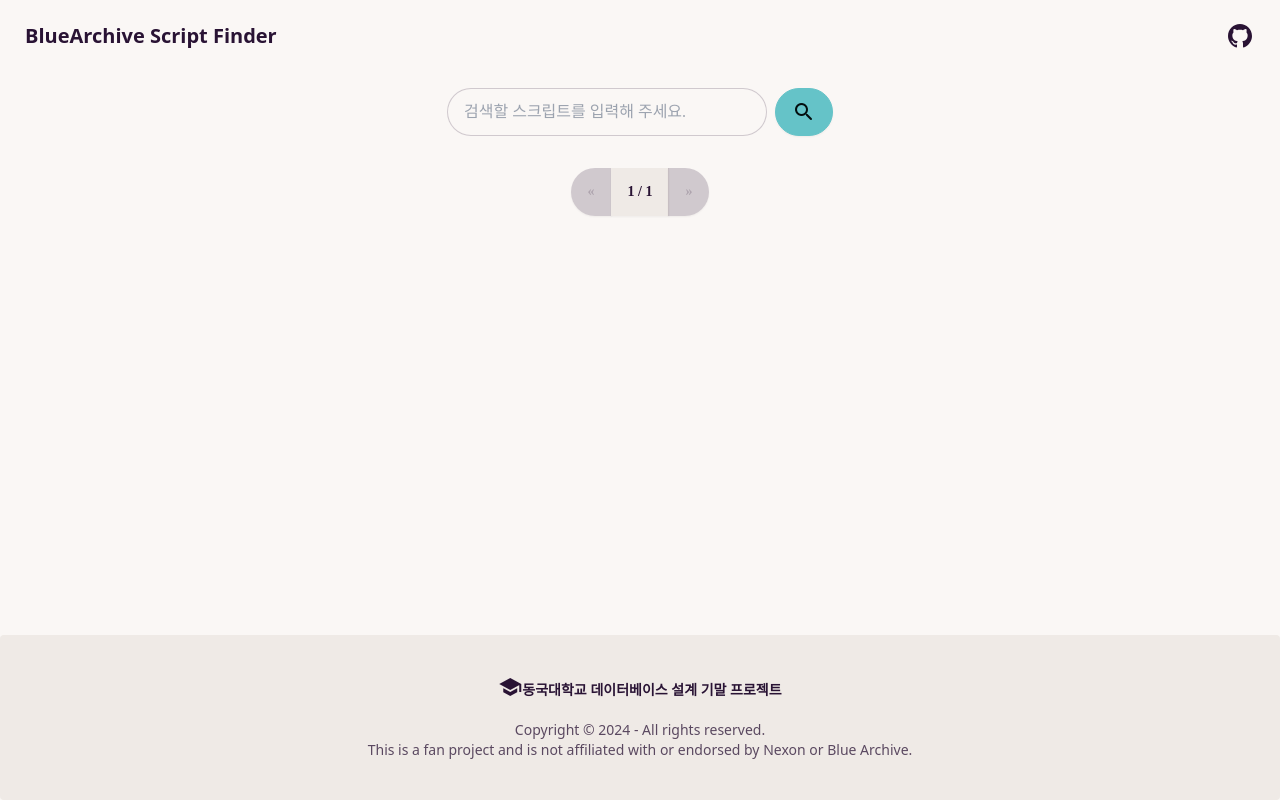
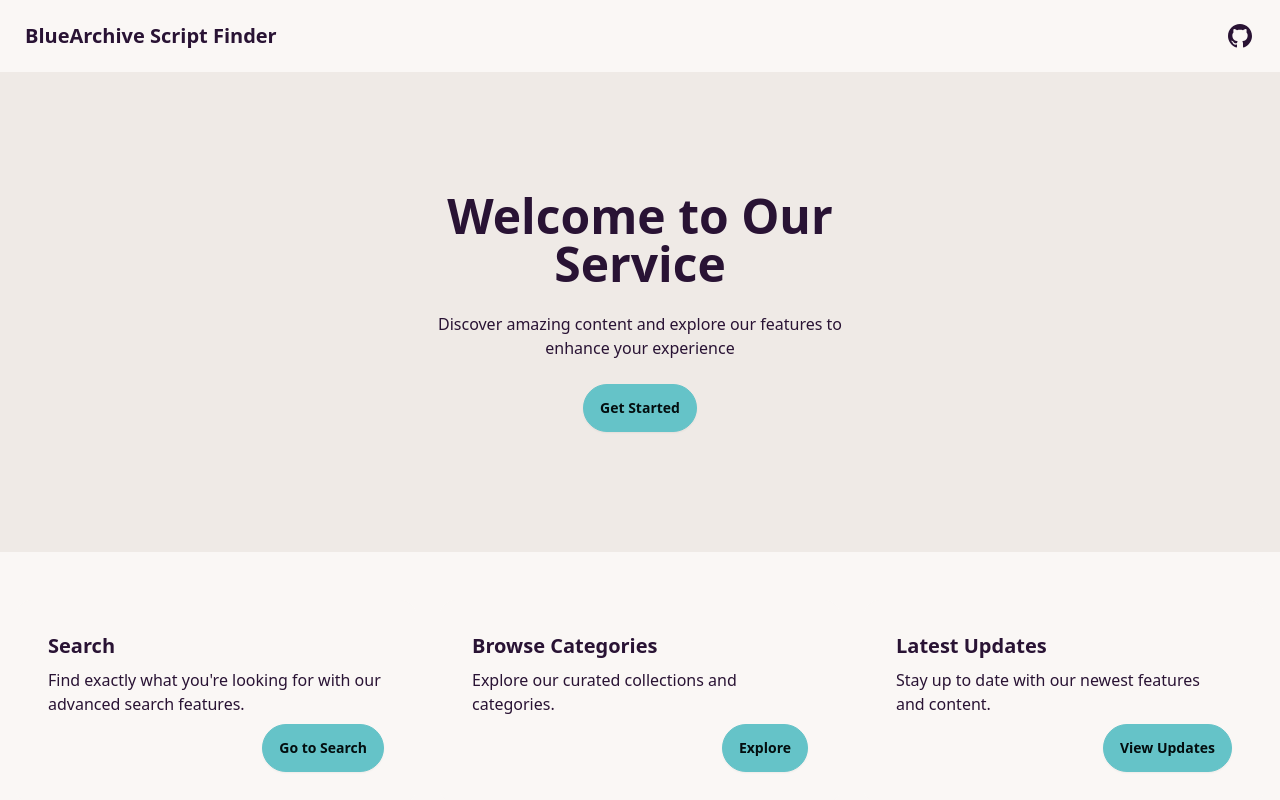
Before and after one commit to RieLCho/CSC4020-final-project, a React (Vite) app in the folder frontend/: page / in a window 1280 px wide. Shown: the top 800 px of the page. Built offline with nearby package versions, Linux system fonts and the light colour scheme; a web font is replaced by a local one.

Commit message:
feat: add Search page and update routing for improved navigation

```diff
--- a/frontend/src/App.tsx
+++ b/frontend/src/App.tsx
@@ -1,10 +1,11 @@
 import React from 'react';
 import { QueryClient, QueryClientProvider } from 'react-query';
 import { BrowserRouter as Router, Routes, Route } from 'react-router-dom';
-import Home from './pages/Home';
+import Search from './pages/Search';
 import DetailPage from './pages/Detail';
 import Header from './components/Header';
 import Footer from './components/Footer';
+import Home from './pages/Home';
 
 const queryClient = new QueryClient();
 
@@ -16,6 +17,7 @@
           <Header />
           <main className="flex-grow">
             <Routes>
+              <Route path="/search" element={<Search />} />
               <Route path="/" element={<Home />} />
               <Route path="/detail" element={<DetailPage />} />
             </Routes>
--- a/frontend/src/pages/Home.tsx
+++ b/frontend/src/pages/Home.tsx
@@ -1,76 +1,60 @@
-import { useState, useEffect } from 'react';
-import { useQuery } from 'react-query';
-import { useNavigate, useLocation } from 'react-router-dom';
-import Pagination from '../components/Pagination';
-import { PostBlueArchiveSearch } from '../api';
-import FrameCard from '../components/FrameCard';
-import SearchBar from '../components/Searchbar';
-import { SearchRes } from '../types';
-import DetailModal from './Detail';
-import NoResult from '../components/NoResult';
-
 const Home = () => {
-  const navigate = useNavigate();
-  const location = useLocation();
-  const queryParams = new URLSearchParams(location.search);
-  const initialQuery = queryParams.get('query') || '';
-  const initialPage = parseInt(queryParams.get('page') || '1', 10);
-
-  const [query, setQuery] = useState(initialQuery);
-  const [page, setPage] = useState(initialPage);
-
-  const { data, isLoading, isError } = useQuery<SearchRes>(
-    ['frames', query, page],
-    () => PostBlueArchiveSearch(query, page),
-    {
-      enabled: !!query,
-      staleTime: 5 * 60 * 1000,
-      cacheTime: 10 * 60 * 1000,
-    }
-  );
-
-  useEffect(() => {
-    const params = new URLSearchParams();
-    if (query) params.set('query', query);
-    if (page) params.set('page', page.toString());
-    navigate({ search: params.toString() });
-  }, [query, page, navigate]);
-
-  const handleSearch = (searchQuery: string) => {
-    setQuery(searchQuery);
-    setPage(1); // reset to first page on new search
-  };
-
-  const isDataLengthZero = data?.data.length === 0;
-
   return (
-    <div className="flex flex-col justify-center gap-y-4 p-4 font-gyeonggi-title">
-      <SearchBar onSearch={handleSearch} initialQuery={initialQuery} />
-      <DetailModal />
-      {isLoading ? (
-        <div className="h-[90vh] flex justify-center items-center">
-          <span className="loading loading-spinner loading-lg"></span>
-        </div>
-      ) : isError ? (
-        <div className="alert alert-error shadow-lg">
-          <div>
-            <span>Error loading frames.</span>
+    <div className="min-h-screen">
+      <div className="hero min-h-[60vh] bg-base-200">
+        <div className="hero-content text-center">
+          <div className="max-w-md">
+            <h1 className="text-5xl font-bold">Welcome to Our Service</h1>
+            <p className="py-6">
+              Discover amazing content and explore our features to enhance your
+              experience
+            </p>
+            <button className="btn btn-primary">Get Started</button>
           </div>
         </div>
-      ) : isDataLengthZero ? (
-        <NoResult />
-      ) : (
-        <div className="flex flex-col items-center">
-          <div className="grid grid-cols-1 sm:grid-cols-1 md:grid-cols-2 lg:grid-cols-3 gap-2 w-full">
-            <FrameCard frames={data?.data || []} />
+      </div>
+
+      <div className="container mx-auto py-12 px-4">
+        <div className="grid grid-cols-1 md:grid-cols-2 lg:grid-cols-3 gap-6">
+          <div className="card bg-base-100 shadow-xl">
+            <div className="card-body">
+              <h2 className="card-title">Search</h2>
+              <p>
+                Find exactly what you're looking for with our advanced search
+                features.
+              </p>
+              <div className="card-actions justify-end">
+                <button
+                  className="btn btn-primary"
+                  onClick={() => (window.location.href = '/search')}
+                >
+                  Go to Search
+                </button>
+              </div>
+            </div>
           </div>
-          <Pagination
-            currentPage={page}
-            totalPages={data?.total_page || 1}
-            onPageChange={(newPage) => setPage(newPage)}
-          />
+
+          <div className="card bg-base-100 shadow-xl">
+            <div className="card-body">
+              <h2 className="card-title">Browse Categories</h2>
+              <p>Explore our curated collections and categories.</p>
+              <div className="card-actions justify-end">
+                <button className="btn btn-primary">Explore</button>
+              </div>
+            </div>
+          </div>
+
+          <div className="card bg-base-100 shadow-xl">
+            <div className="card-body">
+              <h2 className="card-title">Latest Updates</h2>
+              <p>Stay up to date with our newest features and content.</p>
+              <div className="card-actions justify-end">
+                <button className="btn btn-primary">View Updates</button>
+              </div>
+            </div>
+          </div>
         </div>
-      )}
+      </div>
     </div>
   );
 };
--- /dev/null
+++ b/frontend/src/pages/Search.tsx
@@ -0,0 +1,78 @@
+import { useState, useEffect } from 'react';
+import { useQuery } from 'react-query';
+import { useNavigate, useLocation } from 'react-router-dom';
+import Pagination from '../components/Pagination';
+import { PostBlueArchiveSearch } from '../api';
+import FrameCard from '../components/FrameCard';
+import SearchBar from '../components/Searchbar';
+import { SearchRes } from '../types';
+import DetailModal from './Detail';
+import NoResult from '../components/NoResult';
+
+const Search = () => {
+  const navigate = useNavigate();
+  const location = useLocation();
+  const queryParams = new URLSearchParams(location.search);
+  const initialQuery = queryParams.get('query') || '';
+  const initialPage = parseInt(queryParams.get('page') || '1', 10);
+
+  const [query, setQuery] = useState(initialQuery);
+  const [page, setPage] = useState(initialPage);
+
+  const { data, isLoading, isError } = useQuery<SearchRes>(
+    ['frames', query, page],
+    () => PostBlueArchiveSearch(query, page),
+    {
+      enabled: !!query,
+      staleTime: 5 * 60 * 1000,
+      cacheTime: 10 * 60 * 1000,
+    }
+  );
+
+  useEffect(() => {
+    const params = new URLSearchParams();
+    if (query) params.set('query', query);
+    if (page) params.set('page', page.toString());
+    navigate(`/search?${params.toString()}`);
+  }, [query, page, navigate]);
+
+  const handleSearch = (searchQuery: string) => {
+    setQuery(searchQuery);
+    setPage(1); // reset to first page on new search
+  };
+
+  const isDataLengthZero = data?.data.length === 0;
+
+  return (
+    <div className="flex flex-col justify-center gap-y-4 p-4 font-gyeonggi-title">
+      <SearchBar onSearch={handleSearch} initialQuery={initialQuery} />
+      <DetailModal />
+      {isLoading ? (
+        <div className="h-[90vh] flex justify-center items-center">
+          <span className="loading loading-spinner loading-lg"></span>
+        </div>
+      ) : isError ? (
+        <div className="alert alert-error shadow-lg">
+          <div>
+            <span>Error loading frames.</span>
+          </div>
+        </div>
+      ) : isDataLengthZero ? (
+        <NoResult />
+      ) : (
+        <div className="flex flex-col items-center">
+          <div className="grid grid-cols-1 sm:grid-cols-1 md:grid-cols-2 lg:grid-cols-3 gap-2 w-full">
+            <FrameCard frames={data?.data || []} />
+          </div>
+          <Pagination
+            currentPage={page}
+            totalPages={data?.total_page || 1}
+            onPageChange={(newPage) => setPage(newPage)}
+          />
+        </div>
+      )}
+    </div>
+  );
+};
+
+export default Search;
--- /dev/null
+++ b/frontend/src/routes.tsx
@@ -0,0 +1,17 @@
+import { createBrowserRouter } from 'react-router-dom';
+import Search from './pages/Search';
+import Home from './pages/Home';
+
+const router = createBrowserRouter([
+  {
+    path: '/',
+    element: <Home />,
+    index: true,
+  },
+  {
+    path: '/search',
+    element: <Search />,
+  },
+]);
+
+export default router;
```
